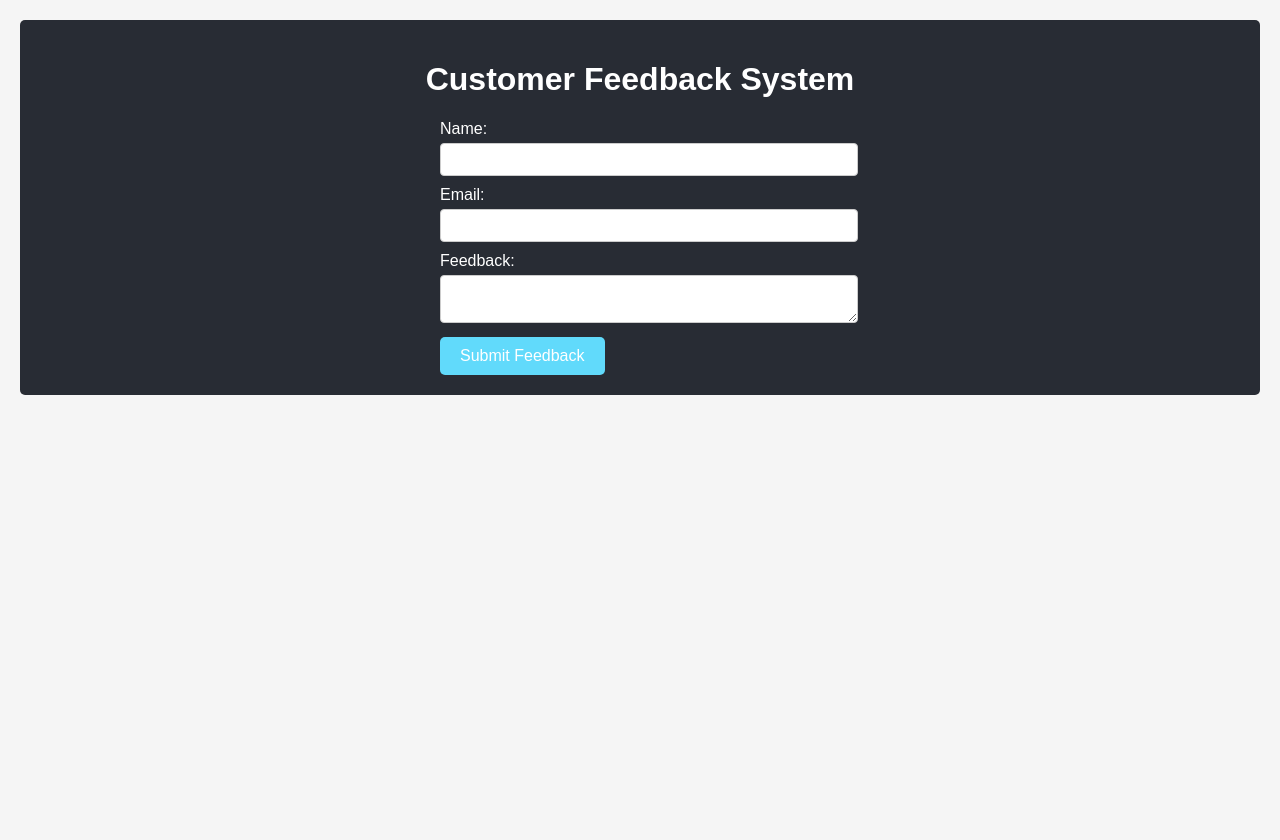
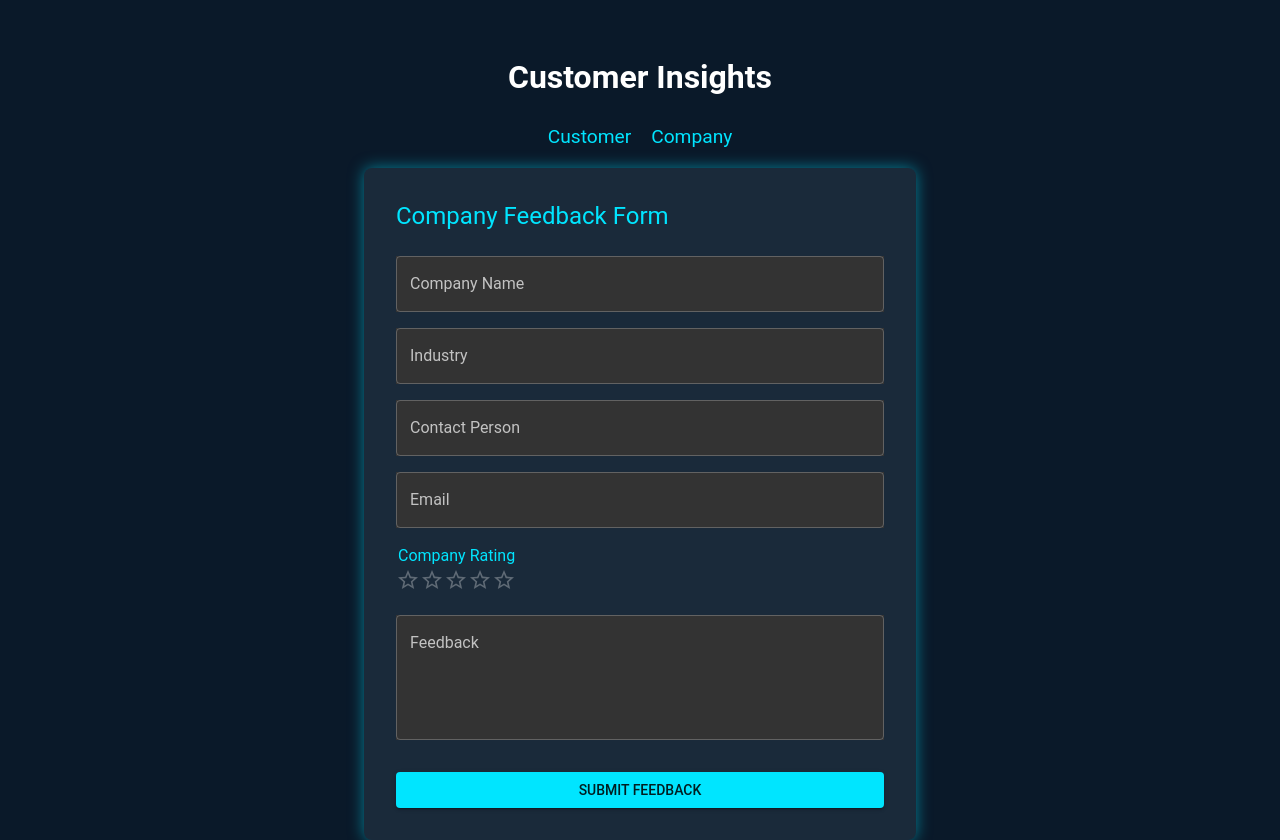
Before and after one commit to Infinte-aditya/Customer_Insights_Project, a React (Create React App) app in the folder frontend/: page /company in a window 1280 px wide. Before the commit the page ends 800 px from the top, so only its background shows below. Built offline with nearby package versions, Linux system fonts and the light colour scheme.

Commit message:
made changes in frontend

```diff
--- a/frontend/src/App.css
+++ b/frontend/src/App.css
@@ -1,87 +1,46 @@
-.App {
+/* Dark Space Theme */
+body {
+  background: linear-gradient(180deg, #000428, #004e92); /* Space-like dark gradient */
+  min-height: 100vh;
+  color: #fff;
+  font-family: Arial, sans-serif;
   text-align: center;
-  padding: 20px;
+  padding-top: 20px;
 }
 
-.App-header {
-  background-color: #282c34;
-  color: white;
+.paper {
+  background-color: rgba(0, 0, 0, 0.7); /* Semi-transparent dark background */
   padding: 20px;
-  border-radius: 5px;
+  border-radius: 10px;
+  margin-bottom: 20px;
 }
 
-.feedback-form {
-  text-align: left;
-  margin-top: 20px;
-  max-width: 400px;
-  margin: auto;
+.title {
+  font-size: 36px;
+  font-weight: bold;
+  margin-bottom: 20px;
+  color: #00BFFF; /* Neon-like color */
 }
 
-.feedback-form div {
-  margin-bottom: 10px;
+.textField {
+  margin-bottom: 15px;
+  color: #fff; /* White text color in inputs */
 }
 
-.feedback-form label {
-  display: block;
-  margin-bottom: 5px;
+.button {
+  background-color: #00BFFF;
+  color: #000;
 }
 
-.feedback-form input, .feedback-form textarea {
-  width: 100%;
-  padding: 8px;
-  border-radius: 4px;
-  border: 1px solid #ccc;
+.button:hover {
+  background-color: #1E90FF;
 }
 
-.feedback-form button {
-  background-color: #61dafb;
-  color: white;
-  border: none;
-  padding: 10px 20px;
-  border-radius: 5px;
-  cursor: pointer;
-}
-
-.feedback-form button:hover {
-  background-color: #21a1f1;
-}
-body {
-  font-family: 'Arial', sans-serif;
-  margin: 0;
-  padding: 0;
-  background-color: #f5f5f5;
-}
-
-.App {
-  text-align: center;
-  padding: 20px;
-}
-
-nav {
-  margin: 20px 0;
-}
-
-nav a {
-  font-size: 18px;
-  margin: 0 15px;
-  text-decoration: none;
-  color: #1976d2;
-}
-
-nav a:hover {
-  color: #1565c0;
+.grid {
+  margin-top: 20px;
 }
 
 button {
-  background-color: #1976d2;
-  color: white;
-  padding: 10px 20px;
-  border: none;
-  font-size: 16px;
-  cursor: pointer;
-  border-radius: 5px;
+  background-color: #00BFFF;
+  color: #000;
 }
-
-button:hover {
-  background-color: #1565c0;
-}
--- a/frontend/src/App.js
+++ b/frontend/src/App.js
@@ -1,23 +1,51 @@
-import React, { useState } from 'react';
-import './App.css';
-import FeedbackForm from './components/FeedbackForm';
+import React from 'react';
+import { BrowserRouter as Router, Routes, Route, Link } from 'react-router-dom';
+import { ThemeProvider, createTheme, Container, CssBaseline } from '@mui/material';
+import CustomerForm from './components/CustomerForm';
+import CompanyForm from './components/CompanyForm';
+
+// Create a custom dark theme with space-inspired colors
+const theme = createTheme({
+  palette: {
+    mode: 'dark',
+    primary: {
+      main: '#00e5ff', // Cyan for a futuristic look
+    },
+    background: {
+      default: '#0a1929', // Deep space blue
+      paper: '#1a2a3a', // Slightly lighter for contrast
+    },
+  },
+  typography: {
+    fontFamily: 'Roboto, sans-serif',
+    h1: {
+      fontSize: '3rem',
+      fontWeight: 700,
+      color: '#00e5ff',
+    },
+  },
+});
 
 function App() {
-  const [feedbackSubmitted, setFeedbackSubmitted] = useState(false);
-
   return (
-    <div className="App">
-
-
-      <header className="App-header">
-        <h1>Customer Feedback System</h1>
-        {!feedbackSubmitted ? (
-          <FeedbackForm setFeedbackSubmitted={setFeedbackSubmitted} />
-        ) : (
-          <p>Thank you for your feedback!</p>
-        )}
-      </header>
-    </div>
+    <ThemeProvider theme={theme}>
+      <CssBaseline />
+      <Router>
+        <Container maxWidth="sm" sx={{ paddingTop: 4 }}>
+          <h1 style={{ textAlign: 'center' }}>Customer Insights</h1>
+          <nav>
+            <ul style={{ display: 'flex', justifyContent: 'center', gap: '20px', listStyle: 'none', padding: 0 }}>
+              <li><Link to="/customer" style={{ color: '#00e5ff', textDecoration: 'none', fontSize: '1.2rem' }}>Customer</Link></li>
+              <li><Link to="/company" style={{ color: '#00e5ff', textDecoration: 'none', fontSize: '1.2rem' }}>Company</Link></li>
+            </ul>
+          </nav>
+          <Routes>
+            <Route path="/customer" element={<CustomerForm />} />
+            <Route path="/company" element={<CompanyForm />} />
+          </Routes>
+        </Container>
+      </Router>
+    </ThemeProvider>
   );
 }
 
--- a/frontend/src/components/CompanyForm.js
+++ b/frontend/src/components/CompanyForm.js
@@ -1,16 +1,109 @@
-import React from 'react';
-import { Container, Typography } from '@mui/material';
+import React, { useState } from 'react';
+import { TextField, Button, Box, Typography, Grid, Rating } from '@mui/material';
 
 const CompanyForm = () => {
+  const [companyName, setCompanyName] = useState('');
+  const [industry, setIndustry] = useState('');
+  const [contactPerson, setContactPerson] = useState('');
+  const [email, setEmail] = useState('');
+  const [rating, setRating] = useState(0);
+  const [feedback, setFeedback] = useState('');
+
+  const handleSubmit = (e) => {
+    e.preventDefault();
+    alert(`Feedback submitted for ${companyName}`);
+  };
+
   return (
-    <Container>
-      <Typography variant="h4" gutterBottom>
-        Company Dashboard
-      </Typography>
-      <Typography>
-        This section will allow the company to manage products and view feedback.
-      </Typography>
-    </Container>
+    <Box
+      sx={{
+        display: 'flex',
+        flexDirection: 'column',
+        gap: 3,
+        backgroundColor: '#1a2a3a',
+        padding: 4,
+        borderRadius: 2,
+        boxShadow: '0px 0px 15px rgba(0, 229, 255, 0.5)',
+      }}>
+      <Typography variant="h5" color="#00e5ff">Company Feedback Form</Typography>
+      <form onSubmit={handleSubmit}>
+        <Grid container spacing={2}>
+          <Grid item xs={12}>
+            <TextField
+              label="Company Name"
+              variant="outlined"
+              fullWidth
+              value={companyName}
+              onChange={(e) => setCompanyName(e.target.value)}
+              sx={{ backgroundColor: '#333', input: { color: '#fff' } }}
+            />
+          </Grid>
+          <Grid item xs={12}>
+            <TextField
+              label="Industry"
+              variant="outlined"
+              fullWidth
+              value={industry}
+              onChange={(e) => setIndustry(e.target.value)}
+              sx={{ backgroundColor: '#333', input: { color: '#fff' } }}
+            />
+          </Grid>
+          <Grid item xs={12}>
+            <TextField
+              label="Contact Person"
+              variant="outlined"
+              fullWidth
+              value={contactPerson}
+              onChange={(e) => setContactPerson(e.target.value)}
+              sx={{ backgroundColor: '#333', input: { color: '#fff' } }}
+            />
+          </Grid>
+          <Grid item xs={12}>
+            <TextField
+              label="Email"
+              type="email"
+              variant="outlined"
+              fullWidth
+              value={email}
+              onChange={(e) => setEmail(e.target.value)}
+              sx={{ backgroundColor: '#333', input: { color: '#fff' } }}
+            />
+          </Grid>
+          <Grid item xs={12}>
+            <Typography component="legend" color="#00e5ff">Company Rating</Typography>
+            <Rating
+              name="simple-controlled"
+              value={rating}
+              onChange={(event, newValue) => setRating(newValue)}
+              sx={{ color: '#00e5ff' }}
+            />
+          </Grid>
+          <Grid item xs={12}>
+            <TextField
+              label="Feedback"
+              variant="outlined"
+              fullWidth
+              multiline
+              rows={4}
+              value={feedback}
+              onChange={(e) => setFeedback(e.target.value)}
+              sx={{ backgroundColor: '#333', textarea: { color: '#fff' } }}
+            />
+          </Grid>
+          <Grid item xs={12}>
+            <Button
+              type="submit"
+              variant="contained"
+              color="primary"
+              fullWidth
+              sx={{ marginTop: 2 }}
+            >
+              Submit Feedback
+            </Button>
+          </Grid>
+        </Grid>
+      </form>
+    </Box>
   );
 };
 
--- a/frontend/src/components/CustomerForm.js
+++ b/frontend/src/components/CustomerForm.js
@@ -0,0 +1,67 @@
+import React, { useState } from 'react';
+import { TextField, Button, Box, Typography } from '@mui/material';
+
+const CustomerForm = () => {
+  const [brandName, setBrandName] = useState('');
+  const [productType, setProductType] = useState('');
+  const [modelName, setModelName] = useState('');
+
+  const handleSubmit = (e) => {
+    e.preventDefault();
+    alert(`Feedback submitted for ${brandName}`);
+  };
+
+  return (
+    <Box
+      sx={{
+        display: 'flex',
+        flexDirection: 'column',
+        gap: 3,
+        backgroundColor: '#121212',
+        padding: 4,
+        borderRadius: 2
+      }}>
+      <Typography variant="h5" color="white">Customer Feedback Form</Typography>
+      <form onSubmit={handleSubmit}>
+        <TextField
+          label="Brand Name"
+          variant="outlined"
+          fullWidth
+          value={brandName}
+          onChange={(e) => setBrandName(e.target.value)}
+          color="primary"
+          sx={{ backgroundColor: '#333' }}
+        />
+        <TextField
+          label="Product Type"
+          variant="outlined"
+          fullWidth
+          value={productType}
+          onChange={(e) => setProductType(e.target.value)}
+          color="primary"
+          sx={{ backgroundColor: '#333', marginTop: 2 }}
+        />
+        <TextField
+          label="Model Name/No"
+          variant="outlined"
+          fullWidth
+          value={modelName}
+          onChange={(e) => setModelName(e.target.value)}
+          color="primary"
+          sx={{ backgroundColor: '#333', marginTop: 2 }}
+        />
+        <Button
+          type="submit"
+          variant="contained"
+          color="primary"
+          fullWidth
+          sx={{ marginTop: 2 }}
+        >
+          Submit Feedback
+        </Button>
+      </form>
+    </Box>
+  );
+};
+
+export default CustomerForm;
--- a/frontend/src/components/FeedbackForm.jsx
+++ /dev/null
@@ -1,58 +0,0 @@
-import React, { useState } from 'react';
-
-function FeedbackForm({ setFeedbackSubmitted }) {
-  const [name, setName] = useState('');
-  const [email, setEmail] = useState('');
-  const [feedback, setFeedback] = useState('');
-
-  const handleSubmit = async (e) => {
-    e.preventDefault();
-
-    const feedbackData = {
-      name,
-      email,
-      feedback
-    };
-
-    // Here you'd call the backend API to save the feedback
-    // await fetch('/api/feedback', { method: 'POST', body: JSON.stringify(feedbackData) });
-    // For now, simulate feedback submission
-    console.log('Feedback submitted:', feedbackData);
-
-    setFeedbackSubmitted(true);
-  };
-
-  return (
-    <form onSubmit={handleSubmit} className="feedback-form">
-      <div>
-        <label>Name:</label>
-        <input
-          type="text"
-          value={name}
-          onChange={(e) => setName(e.target.value)}
-          required
-        />
-      </div>
-      <div>
-        <label>Email:</label>
-        <input
-          type="email"
-          value={email}
-          onChange={(e) => setEmail(e.target.value)}
-          required
-        />
-      </div>
-      <div>
-        <label>Feedback:</label>
-        <textarea
-          value={feedback}
-          onChange={(e) => setFeedback(e.target.value)}
-          required
-        />
-      </div>
-      <button type="submit">Submit Feedback</button>
-    </form>
-  );
-}
-
-export default FeedbackForm;
```
Also changed, not shown: frontend/src/components/FeedbackList.jsx (deleted), 2 other files (tests, documents, lock files or other folders).
